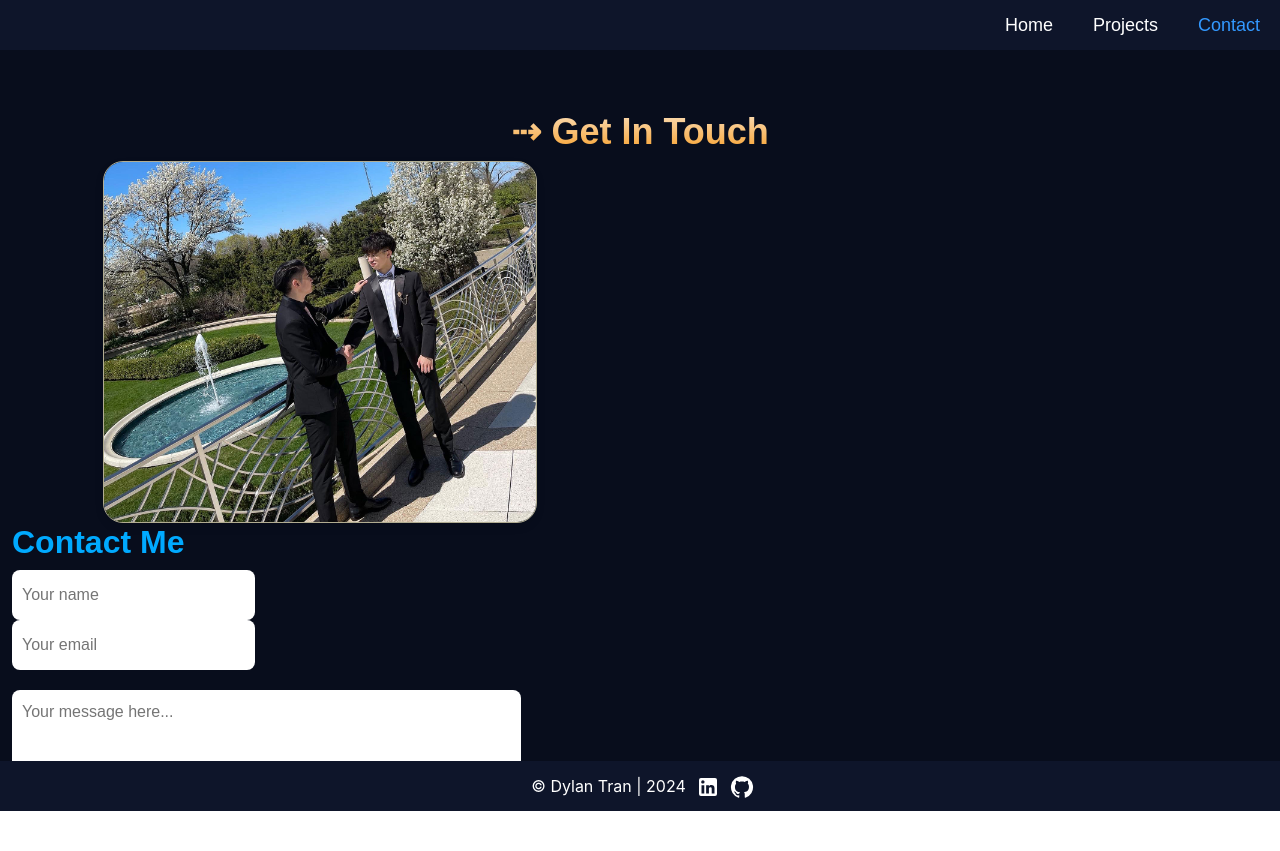
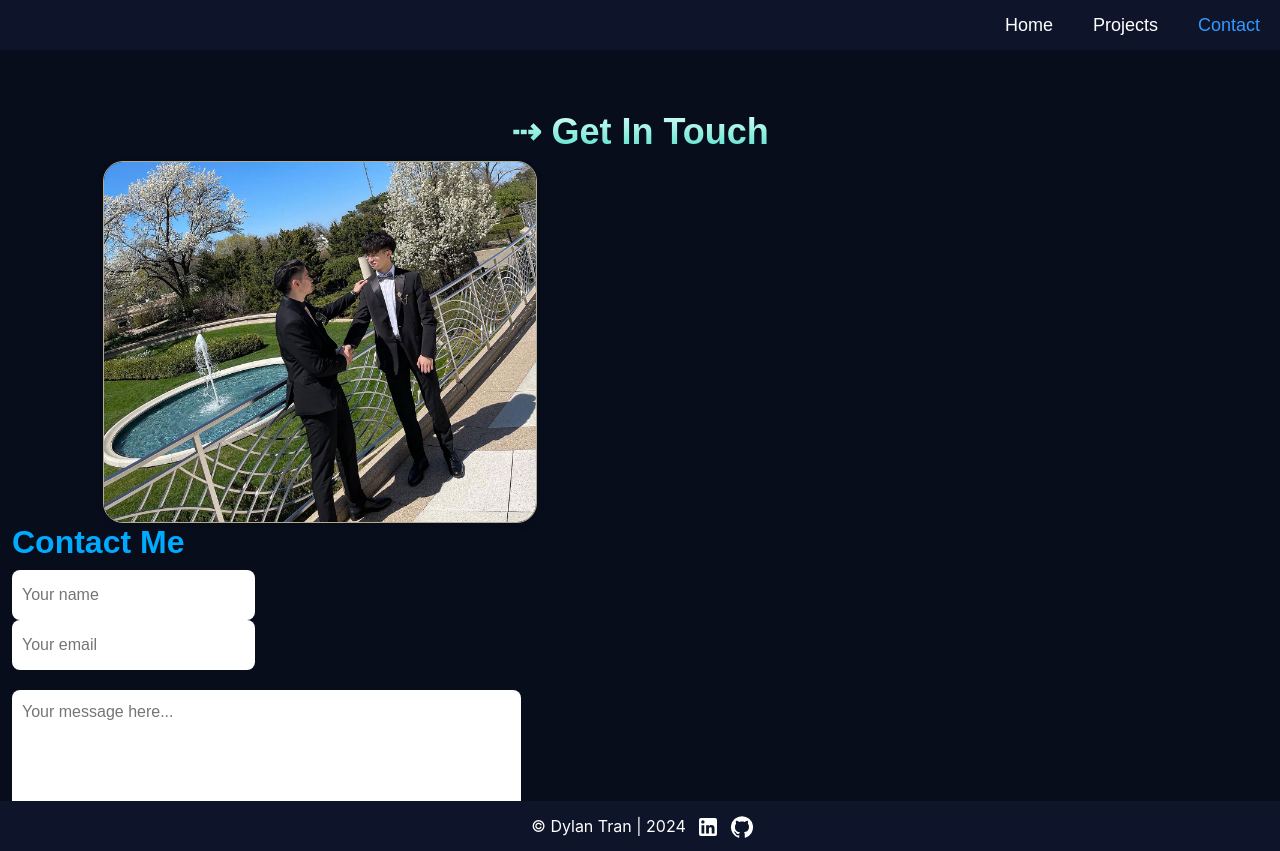
Before and after one commit to dylanytran/dylanytran.github.io, a React (Create React App) app: page /contact in a window 1280 px wide. Before the commit the page ends 811 px from the top, so only its background shows below. Built offline with nearby package versions, Linux system fonts and the light colour scheme; the HTML template or start-up script is replaced by a standard one.

Commit message:
fixed bugs

```diff
--- a/src/App.js
+++ b/src/App.js
@@ -1,4 +1,5 @@
 import "./App.css";
+import React, { useEffect } from 'react';
 import { BrowserRouter as Router, Routes, Route } from "react-router-dom";
 import Home from "./pages/Home";
 import Projects from "./pages/Projects";
@@ -7,6 +8,9 @@ import Navbar from "./components/Navbar";
 import Footer from "./components/Footer";
 
 function App() {
+  useEffect(() => {
+    document.title = "Dylan Tran";
+  }, []);
   return (
     <div className="App">
       <Router>
--- a/src/styles/Contact.css
+++ b/src/styles/Contact.css
@@ -1,5 +1,9 @@
+.container-fluid {
+  overflow-x: hidden;
+}
+
 .contact-background {
-  height: 600px;
+  height: 640px;
   background-color: #080d1c;
   box-sizing: content-box;
 }
@@ -14,7 +18,7 @@
   font-family: "PT Sans", sans-serif;
   font-weight: 600;
   color: #f0cea2;
-  background-image: linear-gradient(180deg, #fae1c0, #f89f2a);
+  background-image: linear-gradient(180deg, #e0fffa, #4fe0cb);
     -webkit-background-clip: text;
     -webkit-text-fill-color: transparent;
     background-clip: text;
@@ -58,6 +62,7 @@ form {
   flex-direction: column;
   font-size: 16px;
   font-family: "PT Sans", sans-serif;
+  overflow: hidden;
 
   input {
     width: 100%;
@@ -85,6 +90,7 @@ form {
     border-radius: 8px;
     margin-top: 20px;
     border: none;
+
   }
 
   input[type="submit"] {
@@ -126,7 +132,7 @@ form {
     padding-bottom: 30px;
   }
   .contact-background {
-    height: 720px;
+    height: 900px;
   }
   .contact-img {
     height: 260px;
--- a/src/styles/Home.css
+++ b/src/styles/Home.css
@@ -108,7 +108,7 @@
 
 .skills-background p {
   font-family: "PT Sans", sans-serif;
-  font-size: 16px;
+  font-size: 15px;
   color: rgb(255, 255, 255);
   padding-top: 10px;
 }
@@ -192,9 +192,14 @@
     height: 640px;
   }
 
+  .profile-text p {
+    padding-right: 10px;
+    padding-left: 10px;
+  }
+
   .about-img {
     margin-bottom: 30px;
-    margin-top: -20px;
+    margin-top: -10px;
   }
 
   .about-background {
```
